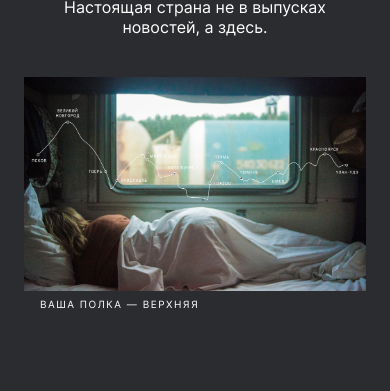
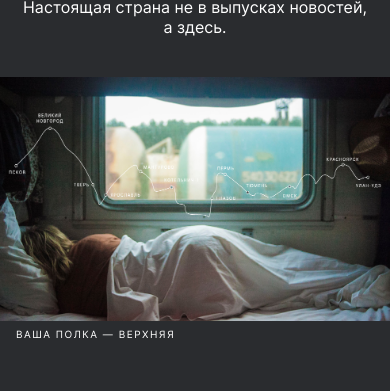
Before and after one commit to strogova/russian-travel, a plain HTML site: page index.html in a window 390 px wide. Shown: the part 235-626 px from the top of the page. Drawn offline with Linux system fonts and the light colour scheme.

Commit message:
корректировки после автотестов 2

```diff
--- a/blocks/lead/__image-wrap/lead__image-wrap.css
+++ b/blocks/lead/__image-wrap/lead__image-wrap.css
@@ -1,4 +1,4 @@
- .lead__image-wrap{
-  width: calc(320px + (984px - 320px) * ((100% - 320px) / (1280px - 320px)));
+.lead__image-wrap{
   margin: 0 auto;
+  max-width: 984px;
 }
--- a/blocks/lead/__image/lead__image.css
+++ b/blocks/lead/__image/lead__image.css
@@ -1,5 +1,5 @@
 .lead__image{
   width: 100%;
-  max-width: 100%;
-  margin: 0 auto;
+  margin: 0;
+  padding: 0;
 }
--- a/blocks/lead/lead.css
+++ b/blocks/lead/lead.css
@@ -1,25 +1,23 @@
 .lead{
   margin: 0 auto;
-  width: calc(100% - 2*148px);
   text-align: center;
-  padding: 0 0 92px;
+  padding: 0 148px 92px;
 }
 
 @media screen and (max-width: 1024px) {
   .lead{
-    width: calc(100% - 2*48px);
+    padding: 0 48px 92px;
   }
 }
 
 @media screen and (max-width: 768px) {
   .lead{
-    width: calc(100% - 48px);
+    padding: 0 0 88px;
   }
 }
 
 @media screen and (max-width: 320px) {
   .lead{
-    width: 100%;
     padding: 0 0 64px;
   }
 }
```
